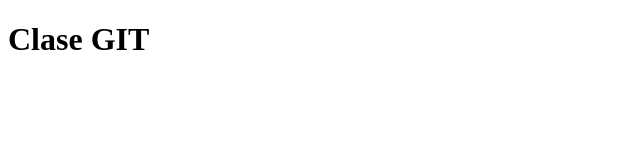
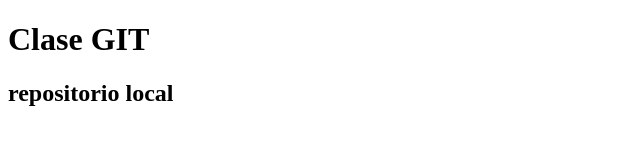
Before and after one commit to mariam130388/clasegit, a plain HTML site: page index.html in a window 1280 px wide. Shown: the whole page, without its empty margins (0-640 px from the left). Drawn offline with Linux system fonts and the light colour scheme.

Commit message:
segunda copia

```diff
--- a/index.html
+++ b/index.html
@@ -7,6 +7,6 @@
 </head>
 <body>
     <h1>Clase GIT</h1>
-
+    <h2>repositorio local</h2>
 </body>
 </html>
```
